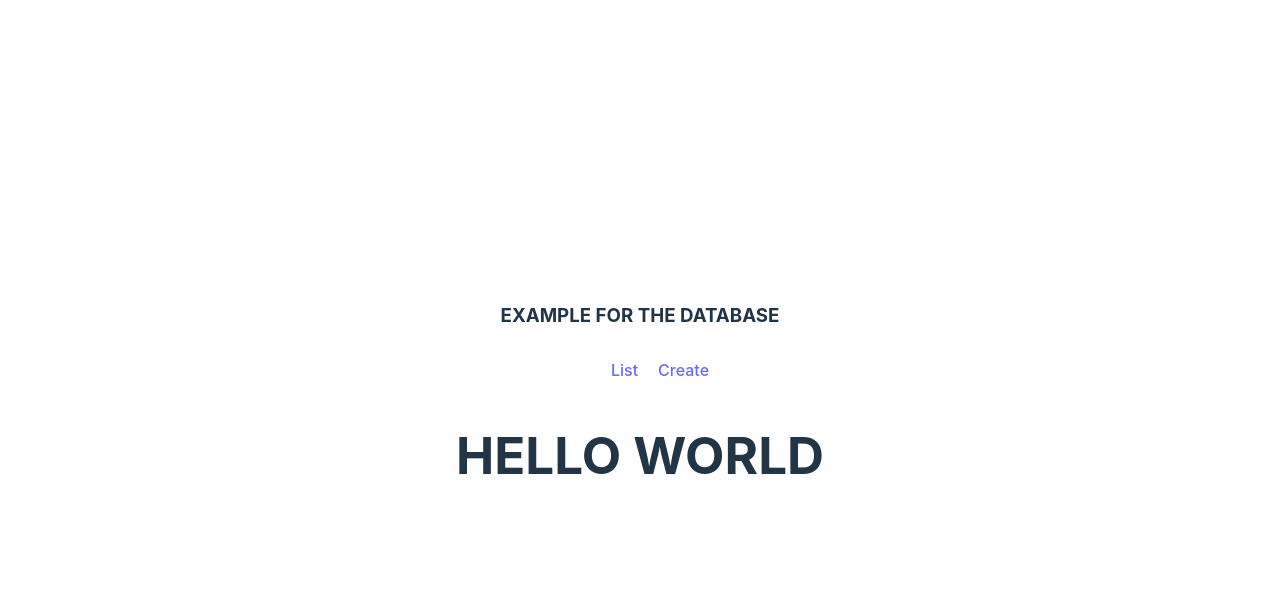
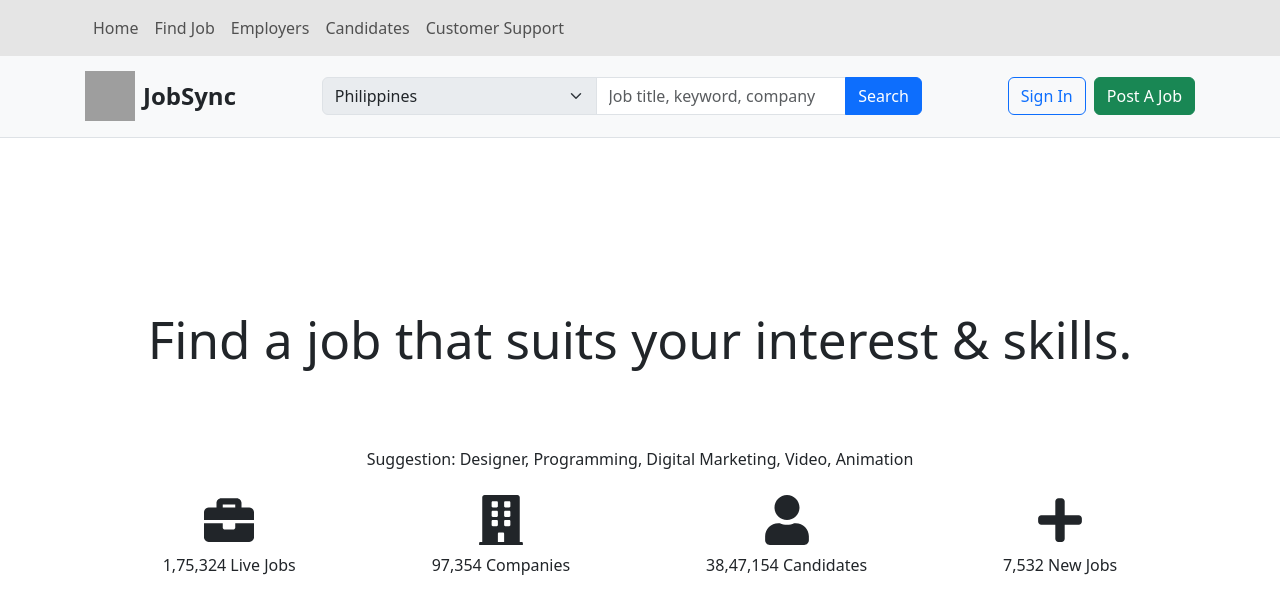
Before and after one commit to ajhay013/Capstone-Project, a React (Vite) app in the folder JobSync/: page / in a window 1280 px wide. Shown: the top 614 px of the page. Built offline with nearby package versions, Linux system fonts and the light colour scheme; grey boxes are pictures that could not be loaded.

Commit message:
landing page

```diff
--- a/JobSync/package.json
+++ b/JobSync/package.json
@@ -10,9 +10,14 @@
     "preview": "vite preview"
   },
   "dependencies": {
+    "@fortawesome/free-solid-svg-icons": "^6.6.0",
+    "@fortawesome/react-fontawesome": "^0.2.2",
     "axios": "^1.7.7",
+    "bootstrap": "^5.3.3",
     "react": "^18.3.1",
+    "react-bootstrap": "^2.10.4",
     "react-dom": "^18.3.1",
+    "react-icons": "^5.3.0",
     "react-router-dom": "^6.26.2"
   },
   "devDependencies": {
--- a/JobSync/src/App.css
+++ b/JobSync/src/App.css
@@ -9,3 +9,27 @@ nav ul li {
   display: inline-block;
   padding: 10px;
 }
+
+/* App.css */
+.App {
+  padding-top: 56px; /* This ensures the content is not hidden under the navbar */
+}
+
+/* JobpilotHeader.css */
+.job-sync-header {
+  position: fixed; /* Fixes the header at the top */
+  top: 55px;
+  left: 0;
+  width: 100%; /* Ensures full width */
+  z-index: 1000; /* Keeps header above other content */
+  background-color: #f8f9fa; /* Ensures background color is set */
+}
+
+.container {
+  padding-left: 15px; /* Adjusts padding to avoid header overlap */
+  padding-right: 15px;
+}
+
+body {
+  padding-top: 80px; /* Adjust based on the header height to avoid content overlap */
+}
--- a/JobSync/src/App.jsx
+++ b/JobSync/src/App.jsx
@@ -1,36 +1,60 @@
-import { BrowserRouter, Routes, Route, Link } from 'react-router-dom'
+// src/App.js
+import React from 'react';
+import { BrowserRouter, Routes, Route } from 'react-router-dom';
+import 'bootstrap/dist/css/bootstrap.min.css';
+import './App.css';
+import { FaBriefcase, FaBuilding, FaUser, FaPlus } from 'react-icons/fa';
 
-import './App.css'
-
-import SampleUser from './components/SampleUser'
-import CreateUser from './components/CreateUser'
+import MyNavbar from './components/navbar';
+import Searchbar from './components/searchbar';
 
 function App() {
+  return (
+    <BrowserRouter>
+      <MyNavbar />
+      <Searchbar />
 
-  return (
-    <>
-      <div className="App">
-          <h3>EXAMPLE FOR THE DATABASE</h3>
+      <Routes>
+        <Route
+          path="/"
+          element={
+            <div>
+              <header className="text-center py-4">
+                <h1>Find a job that suits your interest & skills.</h1>
+              </header>
+              <main className="container">
+                <div className="search-bar d-flex justify-content-center align-items-center my-4">
 
-     <BrowserRouter>
-        <nav>
-          <ul>
-            <li>
-              <Link to="/">List</Link>
-            </li>
-            <li>
-              <Link to="user/create">Create</Link>
-            </li>
-          </ul>
-        </nav>
-          <Routes>
-            <Route index element={<SampleUser />} />
-            <Route path="user/create" element={<CreateUser />} />
-          </Routes>
-     </BrowserRouter>
-     </div>
-    </>
-  )
+                </div>
+                <div className="suggestions text-center mb-4">
+                  <p>Suggestion: Designer, Programming, Digital Marketing, Video, Animation</p>
+                </div>
+                <div className="statistics d-flex justify-content-between">
+                  <div className="text-center">
+                    <FaBriefcase size={50} className="mb-2" />
+                    <p>1,75,324 Live Jobs</p>
+                  </div>
+                  <div className="text-center">
+                    <FaBuilding size={50} className="mb-2" />
+                    <p>97,354 Companies</p>
+                  </div>
+                  <div className="text-center">
+                    <FaUser size={50} className="mb-2" />
+                    <p>38,47,154 Candidates</p>
+                  </div>
+                  <div className="text-center">
+                    <FaPlus size={50} className="mb-2" />
+                    <p>7,532 New Jobs</p>
+                  </div>
+                </div>
+              </main>
+            </div>
+          }
+        />
+        {/* Add other routes as needed */}
+      </Routes>
+    </BrowserRouter>
+  );
 }
 
-export default App
+export default App;
--- /dev/null
+++ b/JobSync/src/components/navbar.jsx
@@ -0,0 +1,25 @@
+import React from 'react';
+import { Navbar, Nav, Container, NavDropdown } from 'react-bootstrap';
+
+
+const MyNavbar = () => {
+  return (
+    <Navbar style={{ backgroundColor: '#e5e5e5 ' }} expand="lg" fixed="top">
+      <Container>
+
+        <Navbar.Toggle aria-controls="basic-navbar-nav" />
+        <Navbar.Collapse id="basic-navbar-nav">
+          <Nav className="me-auto">
+            <Nav.Link href="#home">Home</Nav.Link>
+            <Nav.Link href="#link">Find Job</Nav.Link>
+            <Nav.Link href="#link">Employers</Nav.Link>
+            <Nav.Link href="#link">Candidates</Nav.Link>
+            <Nav.Link href="#link">Customer Support</Nav.Link>
+          </Nav>
+        </Navbar.Collapse>
+      </Container>
+    </Navbar>
+  );
+};
+
+export default MyNavbar;
--- /dev/null
+++ b/JobSync/src/components/searchbar.jsx
@@ -0,0 +1,51 @@
+import React from 'react';
+import 'bootstrap/dist/css/bootstrap.min.css';
+import { FontAwesomeIcon } from '@fortawesome/react-fontawesome';
+import { faBriefcase, faBuilding, faUser, faPlus } from '@fortawesome/free-solid-svg-icons';
+
+
+
+function JobSyncHeader() {
+  return (
+    <header className="job-sync-header p-3 bg-light border-bottom">
+      <div className="container">
+        <div className="d-flex flex-wrap justify-content-between align-items-center">
+          {/* Logo */}
+          <div className="logo d-flex align-items-center mb-2 mb-md-0">
+            <img src="react.svg" alt="JobSync Logo" width="50" height="50" />
+            <span className="ms-2 fw-bold fs-4">JobSync</span>
+          </div>
+
+          {/* Search Bar */}
+          <div className="search-bar flex-grow-1 d-flex justify-content-center mb-2 mb-md-0">
+            <div className="input-group" style={{ maxWidth: '600px' }}>
+              <select className="form-select" value="Philippines" disabled>
+                <option value="Philippines">Philippines</option>
+              </select>
+              <input
+                type="text"
+                className="form-control"
+                placeholder="Job title, keyword, company"
+              />
+              <button className="btn btn-primary" type="submit">
+                Search
+              </button>
+            </div>
+          </div>
+
+          {/* Actions */}
+          <div className="actions d-flex align-items-center">
+            <button className="btn btn-outline-primary me-2" type="button">
+              Sign In
+            </button>
+            <button className="btn btn-success" type="button">
+              Post A Job
+            </button>
+          </div>
+        </div>
+      </div>
+    </header>
+  );
+}
+
+export default JobSyncHeader;
```
Also changed, not shown: 1 other file (tests, documents, lock files or other folders).
